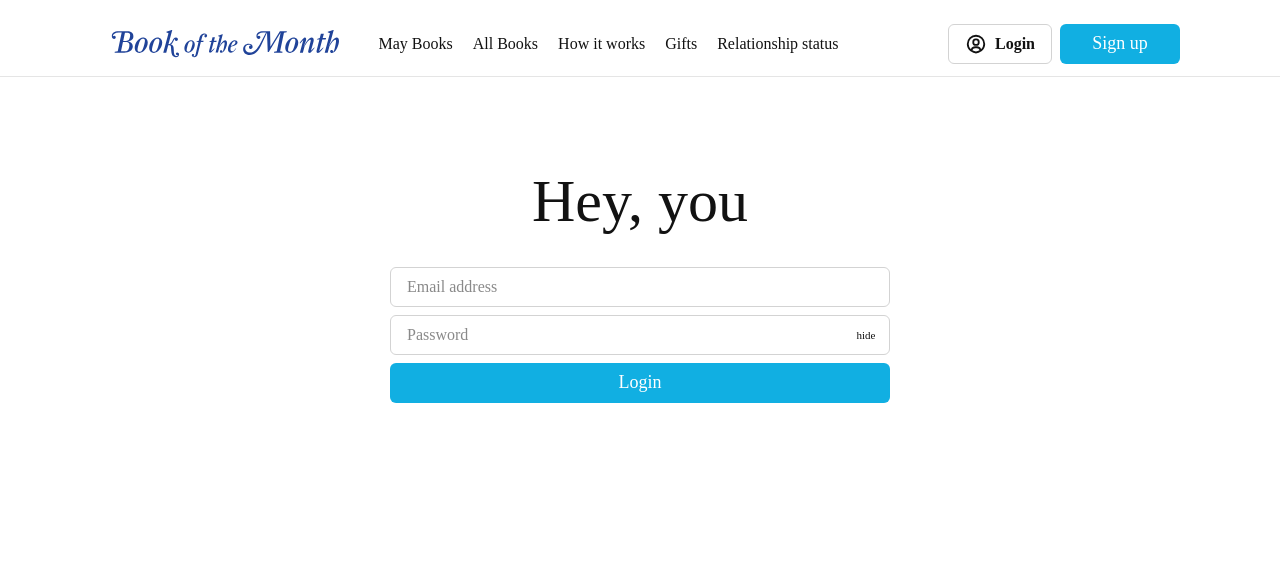
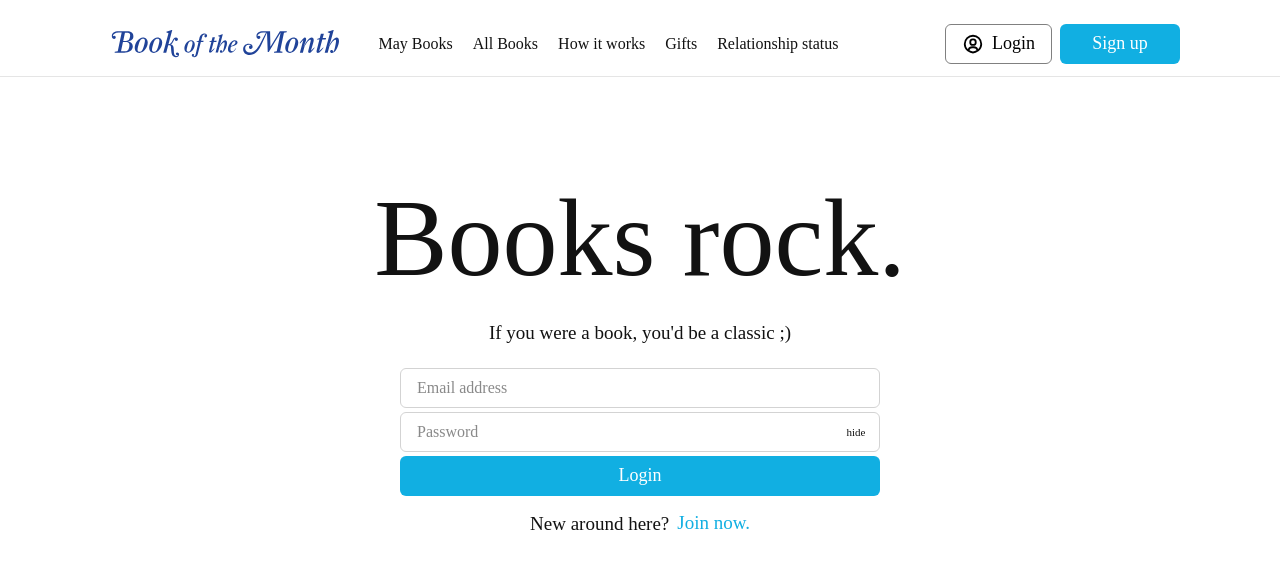
Before and after one commit to jezozobrado/botm, a React (Vite) app in the folder front-end/: page /login in a window 1280 px wide. Shown: the top 568 px of the page. Built offline with nearby package versions, Linux system fonts and the light colour scheme; a web font is replaced by a local one.

Commit message:
Refactor login component.

```diff
--- a/front-end/src/components/NavBar.tsx
+++ b/front-end/src/components/NavBar.tsx
@@ -107,7 +107,7 @@ const NavBar = () => {
               <Link to="/login">
                 <Button
                   leftIcon={<BiUserCircle size="22px" />}
-                  variant="outline"
+                  variant="btn-secondary-black"
                 >
                   Login
                 </Button>
--- /dev/null
+++ b/front-end/src/hooks/useAuth.ts
@@ -0,0 +1,15 @@
+import { useMutation } from "@tanstack/react-query";
+import { AxiosError } from "axios";
+import User from "../entities/User";
+import APIClient from "../services/apiClient";
+
+const useAuth = () => {
+  const apiClient = new APIClient<User>("/auth");
+
+  return useMutation({
+    mutationFn: (user: User) => apiClient.authUser(user),
+    onError: (err: AxiosError) => console.error("ulul", err),
+  });
+};
+
+export default useAuth;
--- a/front-end/src/pages/Login.tsx
+++ b/front-end/src/pages/Login.tsx
@@ -1,25 +1,23 @@
 import {
   Button,
-  Stack,
+  HStack,
   Input,
   InputGroup,
   InputRightElement,
-  Heading,
+  Stack,
   Text,
-  useToast,
 } from "@chakra-ui/react";
+import { joiResolver } from "@hookform/resolvers/joi";
+import { AxiosError } from "axios";
+import Joi from "joi";
+import jwtDecode from "jwt-decode";
 import { useState } from "react";
 import { useForm } from "react-hook-form";
-import Joi from "joi";
-import { joiResolver } from "@hookform/resolvers/joi";
-import { useMutation, useQuery } from "@tanstack/react-query";
-import APIClient from "../services/apiClient";
+import { Link, useNavigate } from "react-router-dom";
+import Header from "../components/Header";
 import User from "../entities/User";
-import { AxiosError } from "axios";
-import { useNavigate } from "react-router-dom";
+import useAuth from "../hooks/useAuth";
 import useUserStore from "../store/userStore";
-import jwtDecode from "jwt-decode";
-import useCart from "../hooks/useCart";
 
 const schema = Joi.object({
   email: Joi.string()
@@ -31,21 +29,11 @@ const schema = Joi.object({
 });
 
 const Login = () => {
+  const authUser = useAuth();
+
   const setUser = useUserStore((s) => s.setUser);
-  const apiClient = new APIClient<User>("/auth");
-
-  const authUser = useMutation({
-    mutationFn: (user: User) => apiClient.authUser(user),
-    // onSuccess: (data) => {
-    //   const token = localStorage.getItem("x-auth-token");
-
-    //   if (token) {
-    //     const decoded = jwtDecode(token) as User;
-    //     setUser(decoded);
-    //   }
-    // },
-    onError: (err: AxiosError) => console.error("ulul", err),
-  });
+  const navigate = useNavigate();
+  const [show, setShow] = useState(false);
 
   const {
     register,
@@ -54,10 +42,6 @@ const Login = () => {
   } = useForm<User>({
     resolver: joiResolver(schema),
   });
-
-  const [show, setShow] = useState(false);
-
-  const navigate = useNavigate();
 
   const onSubmit = (data: User) => {
     authUser.mutateAsync(data).then((data) => {
@@ -74,9 +58,10 @@ const Login = () => {
 
   return (
     <>
-      <Heading variant="heading-small" marginTop="100px" marginBottom="30px">
-        Hey, you
-      </Heading>
+      <Header
+        heading={"Books rock."}
+        subheading={"If you were a book, you'd be a classic ;)"}
+      />
       {errors?.email && (
         <Text color="red" textAlign="center">
           {errors.email.message}
@@ -94,9 +79,10 @@ const Login = () => {
       )}
       <form onSubmit={handleSubmit((data) => onSubmit(data))}>
         <Stack
-          width={{ base: "90%", md: "500px " }}
+          width={{ base: "90%", md: "480px " }}
           margin="auto"
           marginTop={5}
+          gap={1}
         >
           <Input
             {...register("email")}
@@ -127,6 +113,12 @@ const Login = () => {
           </Button>
         </Stack>
       </form>
+      <HStack justifyContent="center" mt={2}>
+        <Text textAlign="center">New around here?</Text>
+        <Link>
+          <Button variant="btn-link">Join now.</Button>
+        </Link>
+      </HStack>
     </>
   );
 };
--- a/front-end/src/theme.ts
+++ b/front-end/src/theme.ts
@@ -76,13 +76,20 @@ const theme = extendTheme({
           fontWeight: "normal",
           fontSize: "18px",
         },
+        "btn-secondary-black": {
+          bg: "white",
+          color: "black",
+          border: "solid 1px gray",
+          fontWeight: "normal",
+          fontSize: "18px",
+        },
         "btn-link": {
           bg: "none",
           color: "brand.100",
           fontWeight: "normal",
           paddingX: 0,
           justifyContent: "start",
-          fontSize: "18px",
+          fontSize: "19px",
         },
       },
     },
```
